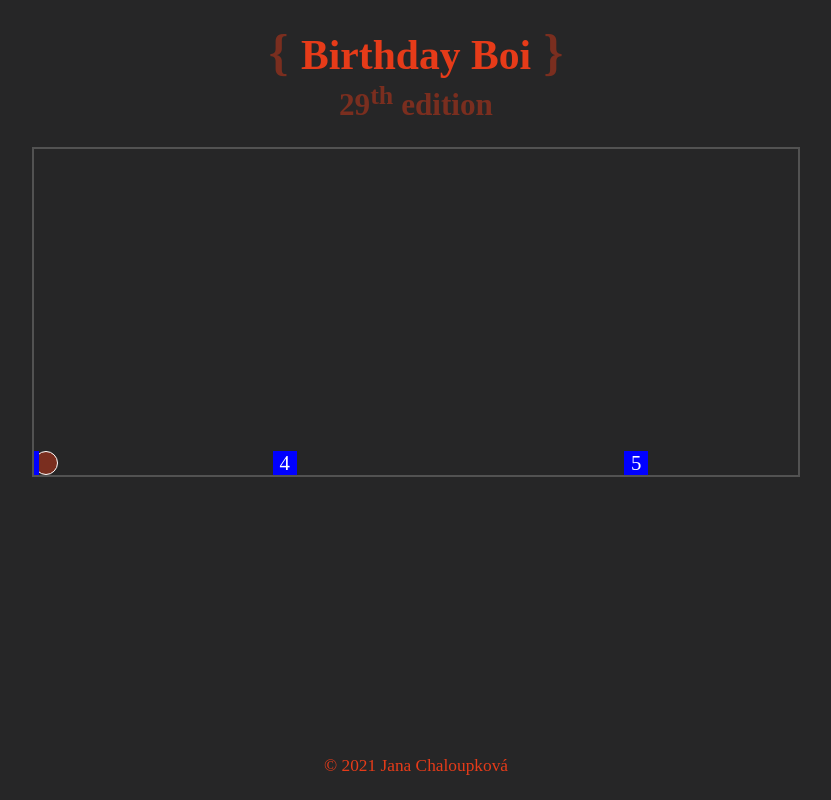
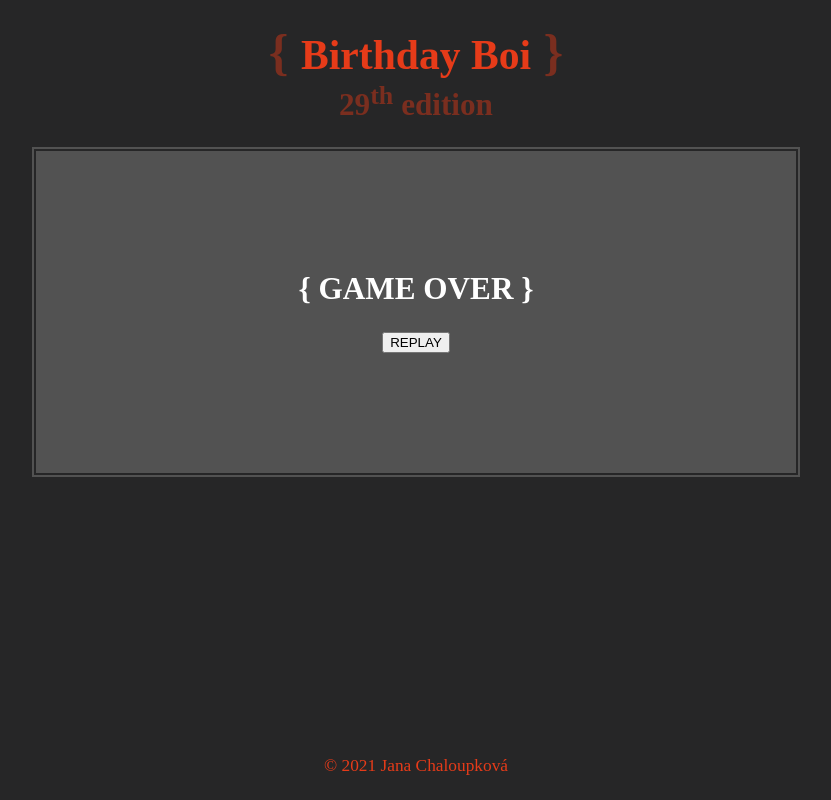
Before and after one commit to agnes97/birthday-boi, a React (Create React App) app: page / in a window 1280 px wide. Shown: the whole page, without its empty margins (224-1055 px from the left). Built offline with nearby package versions, Linux system fonts and the light colour scheme.

Commit message:
✨ Add Game Over with Replay option

```diff
--- /dev/null
+++ b/src/games/RunAndJump/GameOver/index.css
@@ -0,0 +1,13 @@
+section.game-box > .game-over {
+    width: 100%;
+    display: flex;
+    flex-direction: column;
+    justify-content: center;
+    align-items: center;
+    background-color: var(--background-secondary-color-light);
+    border: 0.15rem solid var(--background-primary-color);
+}
+
+section.game-box > .game-over > h2 {
+    margin-top: 0;
+}
--- /dev/null
+++ b/src/games/RunAndJump/GameOver/index.tsx
@@ -0,0 +1,23 @@
+import { Dispatch, FC } from 'react'
+import './index.css'
+
+const title = "{ GAME OVER }"
+
+type Props = {
+    setGameOver: Dispatch<boolean>
+}
+
+const GameOver: FC<Props> = ({ setGameOver }) => {
+    const handleClick = () => {
+        setGameOver(false)
+    }
+
+    return (
+        <div className='game-over'>
+            <h2>{title}</h2>
+            <button onClick={handleClick}>REPLAY</button>
+        </div>
+    )
+}
+
+export default GameOver
--- a/src/games/RunAndJump/index.tsx
+++ b/src/games/RunAndJump/index.tsx
@@ -1,16 +1,18 @@
 import { FC, useCallback, useEffect, useRef, useState } from 'react'
 import './index.css'
-import Obstacles from './obstacles'
+import GameOver from './GameOver'
+import Obstacles from './Obstacles'
 
 const animationTime = 300 // milliseconds
 const animationType = 'ease'
 
 const jumpHeight = 5 // rem
 
-const age = 29 // number of obstacles
+const age = 1 // number of obstacles
 
 const RunAndJump: FC = () => {
     const [isJumping, setIsJumping] = useState<boolean>(false)
+    const [gameOver, setGameOver] = useState<boolean>(false)
 
     const ballRef = useRef<HTMLDivElement>(null)
 
@@ -46,8 +48,13 @@ const RunAndJump: FC = () => {
 
     return (
         <section className='game-box'>
-            <div ref={ballRef} className='ball' />
-            <Obstacles age={age} />
+            {gameOver
+                ? <GameOver setGameOver={setGameOver}/>
+                : <>
+                    <div ref={ballRef} className='ball' />
+                    <Obstacles age={age} setGameOver={setGameOver} />
+                </>
+            }
         </section>
     )
 }
--- a/src/games/RunAndJump/obstacles/index.tsx
+++ b/src/games/RunAndJump/obstacles/index.tsx
@@ -1,4 +1,4 @@
-import { FC, useCallback, useEffect, useRef } from 'react'
+import { Dispatch, FC, useCallback, useEffect, useRef } from 'react'
 import './index.css'
 
 const movingTime = 3000 // milliseconds
@@ -10,12 +10,22 @@ const maxIntevalBetweenObstacles = 1500 // milliseconds
 const timeToNextObstacle = () =>
   Math.floor(Math.random() * (maxIntevalBetweenObstacles - minIntevalBetweenObstacles + 1)) + minIntevalBetweenObstacles
 
-const Obstacles: FC<{ age: number }> = ({ age }) => {
+type Props = {
+    age: number,
+    setGameOver: Dispatch<boolean>
+}
+
+const Obstacles: FC<Props> = ({ age, setGameOver }) => {
     const obstacleRefs = useRef<Array<HTMLDivElement | null>>([])
 
     const moveNextObstacle = useCallback((obstaclesIterator: IterableIterator<HTMLDivElement | null>) => {
         const nextObstacle = obstaclesIterator.next()
-        if (nextObstacle.done) return // last obstacle
+
+        // last obstacle
+        if (nextObstacle.done) {
+            setTimeout(() => setGameOver(true), movingTime)
+            return
+        }
 
         const obstacle = nextObstacle.value
 
@@ -25,7 +35,7 @@ const Obstacles: FC<{ age: number }> = ({ age }) => {
         }
 
         setTimeout(() => moveNextObstacle(obstaclesIterator), timeToNextObstacle())
-    }, [])
+    }, [setGameOver])
 
     useEffect(() => moveNextObstacle(obstacleRefs.current.values()), [moveNextObstacle])
 
```
